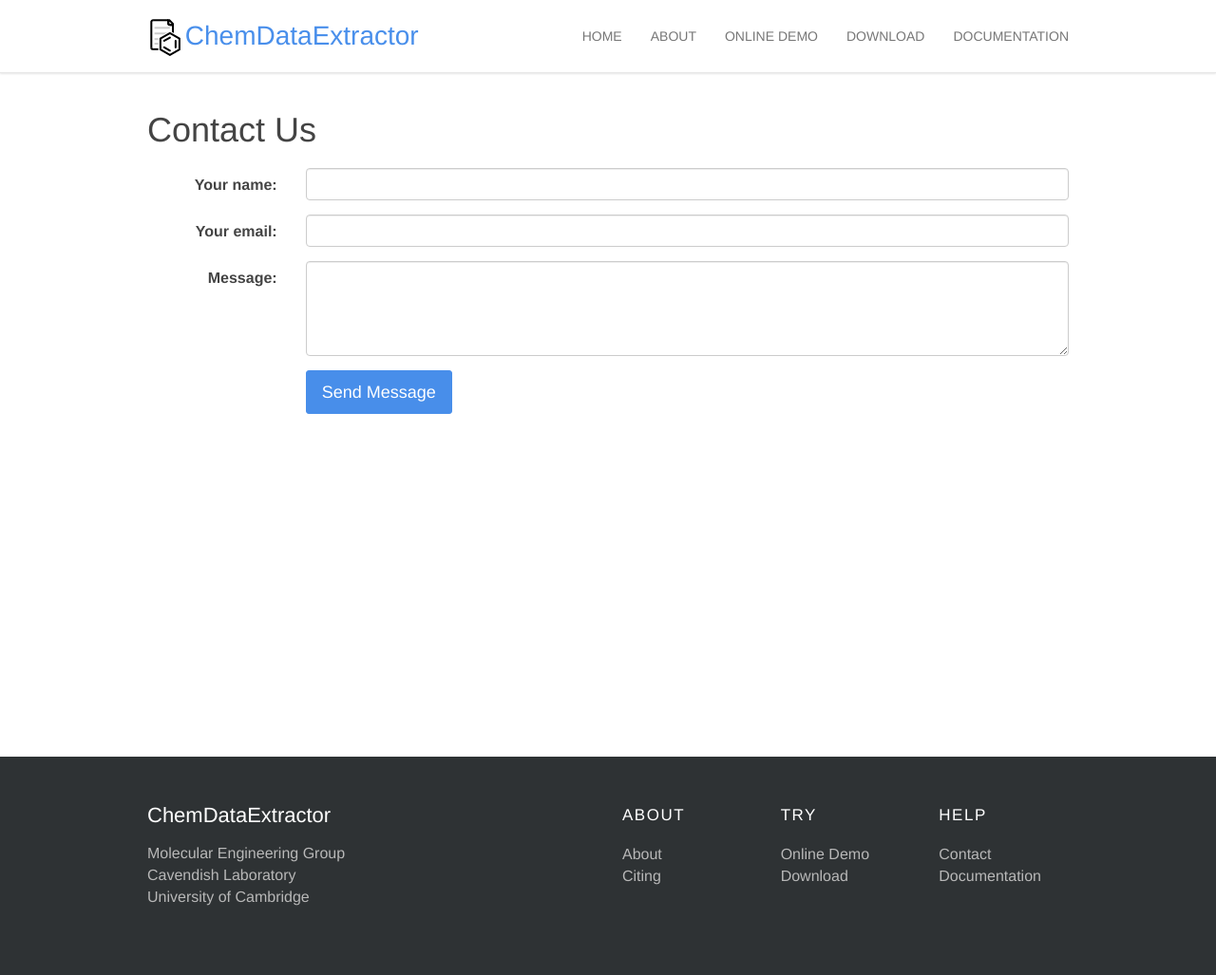
After one commit to mcs07/cdeweb, a Flask app: page /contact in a window 1280 px wide. The commit adds this page. Shown: the whole page at 95% size. Run offline with Flask 2, Linux system fonts and the light colour scheme; some libraries are stand-ins or nearby versions.

Commit message:
Add contact page

```diff
--- a/cdeweb/__init__.py
+++ b/cdeweb/__init__.py
@@ -18,6 +18,7 @@
 
 from celery import Celery
 from flask import Flask, request
+from flask_mail import Mail
 from flask_marshmallow import Marshmallow
 from flask_migrate import Migrate
 from flask_moment import Moment
@@ -57,8 +58,9 @@
 
 # Register extensions
 db = SQLAlchemy(app)
+mail = Mail(app)
+ma = Marshmallow(app)
 migrate = Migrate(app, db)
-ma = Marshmallow(app)
 moment = Moment(app)
 
 
--- /dev/null
+++ b/cdeweb/forms.py
@@ -0,0 +1,31 @@
+# -*- coding: utf-8 -*-
+"""
+cdeweb.forms
+~~~~~~~~~~~~
+
+
+
+:copyright: Copyright 2016 by Matt Swain.
+:license: MIT, see LICENSE file for more details.
+"""
+
+from __future__ import absolute_import
+from __future__ import division
+from __future__ import print_function
+from __future__ import unicode_literals
+import logging
+
+from flask_wtf import Form
+from wtforms import StringField, SubmitField, TextAreaField
+from wtforms.validators import DataRequired, Email
+
+
+log = logging.getLogger(__name__)
+
+
+class ContactForm(Form):
+    """Form to contact us."""
+    name = StringField('Your name:', validators=[DataRequired()])
+    email = StringField('Your email:', validators=[DataRequired(), Email()])
+    message = TextAreaField('Message:', validators=[DataRequired()])
+    submit = SubmitField('Send Message')
--- a/cdeweb/static/css/app.css
+++ b/cdeweb/static/css/app.css
@@ -310,3 +310,8 @@
 .release-date {
   line-height: 26px;
 }
+
+#form-contact textarea {
+  resize: vertical;
+  height: 100px;
+}
--- a/cdeweb/templates/base.html
+++ b/cdeweb/templates/base.html
@@ -47,12 +47,8 @@
             </div>
           </nav>
         {%- endblock navbar %}
-
-{#        <div class="container">#}
-{#          {{utils.flashed_messages(messages)}}#}
-{#        </div>#}
-          {% block content -%}
-          {%- endblock content %}
+        {% block content -%}
+        {%- endblock content %}
         {% block footer -%}
         <footer>
           <div class="container">
@@ -99,7 +95,7 @@
                 <h3>Help</h3>
                 <ul>
                   <li>
-                    <a href="#">Contact</a>
+                    <a href="{{ url_for('contact') }}">Contact</a>
                   </li>
                   <li>
                     <a href="/docs">Documentation</a>
--- /dev/null
+++ b/cdeweb/templates/contact.html
@@ -0,0 +1,47 @@
+{% extends "base.html" %}
+
+{% block title %}Contact | ChemDataExtractor{% endblock %}
+
+{% block content %}
+  <div class="container page-container">
+    <h1>Contact Us</h1>
+    <div class="container">
+      {{ utils.flashed_messages(messages) }}
+    </div>
+    <form id="form-contact" method="post" class="form-horizontal">
+      {{ form.hidden_tag() }}
+      <div class="form-group{% if form.name.errors %} has-error{% endif -%}">
+        {{ form.name.label(class='col-sm-2 control-label') }}
+        <div class="col-sm-10">
+          {{ form.name(class='form-control') }}
+          {% for error in form.name.errors %}
+            <p class="help-block">{{ error }}</p>
+          {% endfor %}
+        </div>
+      </div>
+      <div class="form-group{% if form.email.errors %} has-error{% endif -%}">
+        {{ form.email.label(class='col-sm-2 control-label') }}
+        <div class="col-sm-10">
+          {{ form.email(class='form-control') }}
+          {% for error in form.email.errors %}
+            <p class="help-block">{{ error }}</p>
+          {% endfor %}
+        </div>
+      </div>
+      <div class="form-group{% if form.message.errors %} has-error{% endif -%}">
+        {{ form.message.label(class='col-sm-2 control-label') }}
+        <div class="col-sm-10">
+          {{ form.message(class='form-control') }}
+          {% for error in form.message.errors %}
+            <p class="help-block">{{ error }}</p>
+          {% endfor %}
+        </div>
+      </div>
+      <div class="form-group">
+        <div class="col-sm-offset-2 col-sm-10">
+          {{ form.submit(class='btn btn-primary btn-lg') }}
+        </div>
+      </div>
+    </form>
+  </div>
+{% endblock %}
--- a/cdeweb/views.py
+++ b/cdeweb/views.py
@@ -17,12 +17,13 @@
 import os
 import uuid
 
-from cde.doc.document import Document
+from flask import render_template, request, url_for, redirect, abort, flash
+from flask_mail import Message
 import natsort
-from flask import render_template, request, url_for, redirect, abort
 import six
 
-from . import app, tasks, db
+from . import app, tasks, db, mail
+from .forms import ContactForm
 from .models import CdeJob
 from .tasks import celery
 
@@ -48,6 +49,21 @@
 @app.route('/citing')
 def citing():
     return render_template('citing.html')
+
+
+@app.route('/contact', methods=['GET', 'POST'])
+def contact():
+    form = ContactForm()
+    if form.validate_on_submit():
+        msg = Message(
+            subject='ChemDataExtractor contact message',
+            recipients=app.config['MAIL_RECIPIENTS'],
+            body='From: %s <%s>\n\n%s' % (form.name.data, form.email.data, form.message.data)
+        )
+        mail.send(msg)
+        flash('Your message was sent successfully.')
+        return redirect(url_for('contact'))
+    return render_template('contact.html', form=form)
 
 
 @app.route('/demo', methods=['GET', 'POST'])
@@ -93,9 +109,6 @@
 def results(result_id):
     task = celery.AsyncResult(result_id)
     job = CdeJob.query.filter_by(job_id=result_id).first()
-    filepath = os.path.join(app.config['UPLOAD_FOLDER'], job.file)
-    # with open(filepath) as f:
-    #     document = Document.from_file(f)
     # Divide the results:
     important_records = []
     other_records = []
--- a/requirements/common.txt
+++ b/requirements/common.txt
@@ -1,10 +1,12 @@
 celery>=3.1.20
 Flask>=0.10.1
+Flask-Mail>=0.9.1
 flask-marshmallow>=0.6.2
 Flask-Moment>=0.5.1
 Flask-Migrate>=1.7.0
 Flask-Script>=2.0.5
 Flask-SQLAlchemy>=2.1
+Flask-WTF>=0.12
 marshmallow>=2.6.0
 marshmallow-sqlalchemy>=0.8.0
 natsort>=4.0.4
@@ -12,3 +14,4 @@
 requests>=2.9.1
 six>=1.10.0
 SQLAlchemy>=1.0.11
+WTForms>=2.1
```
